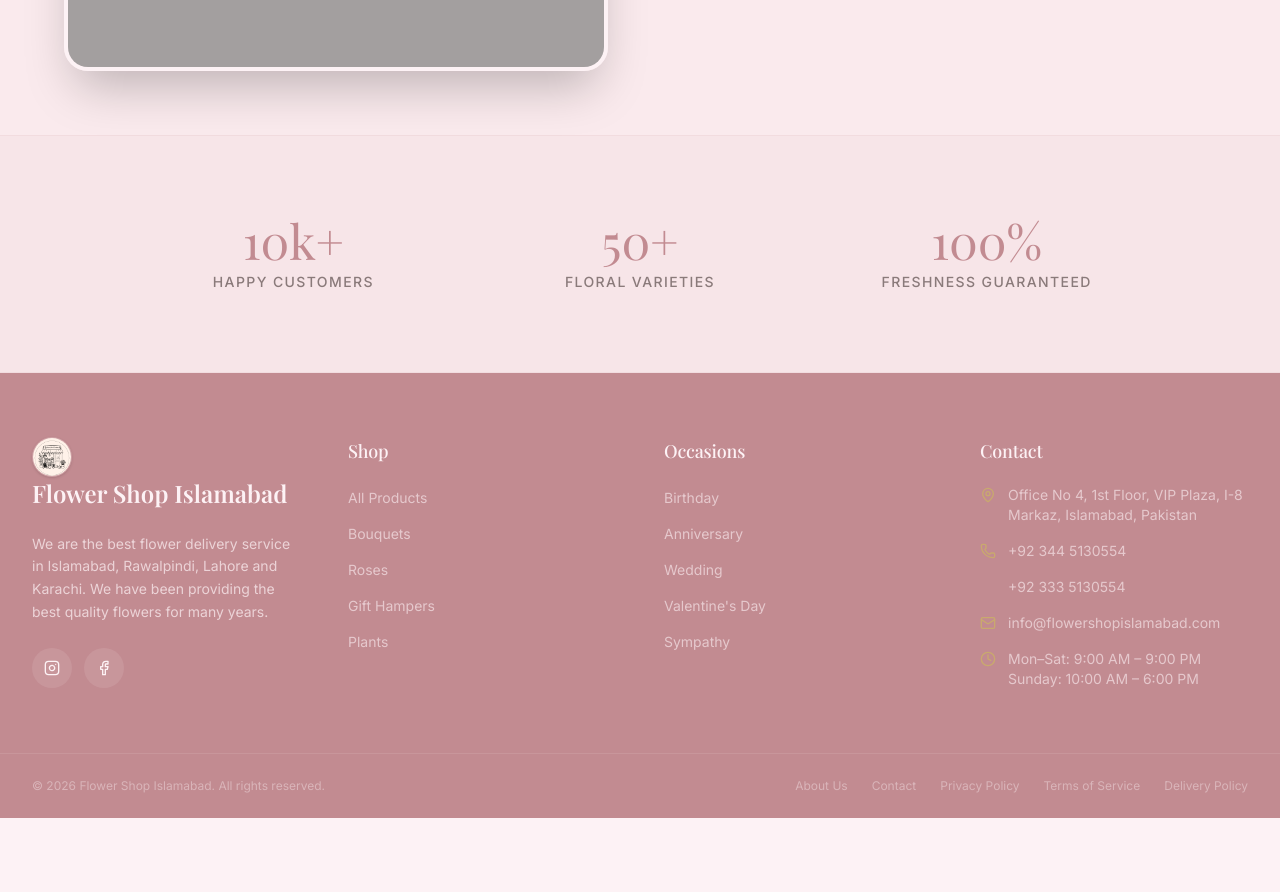
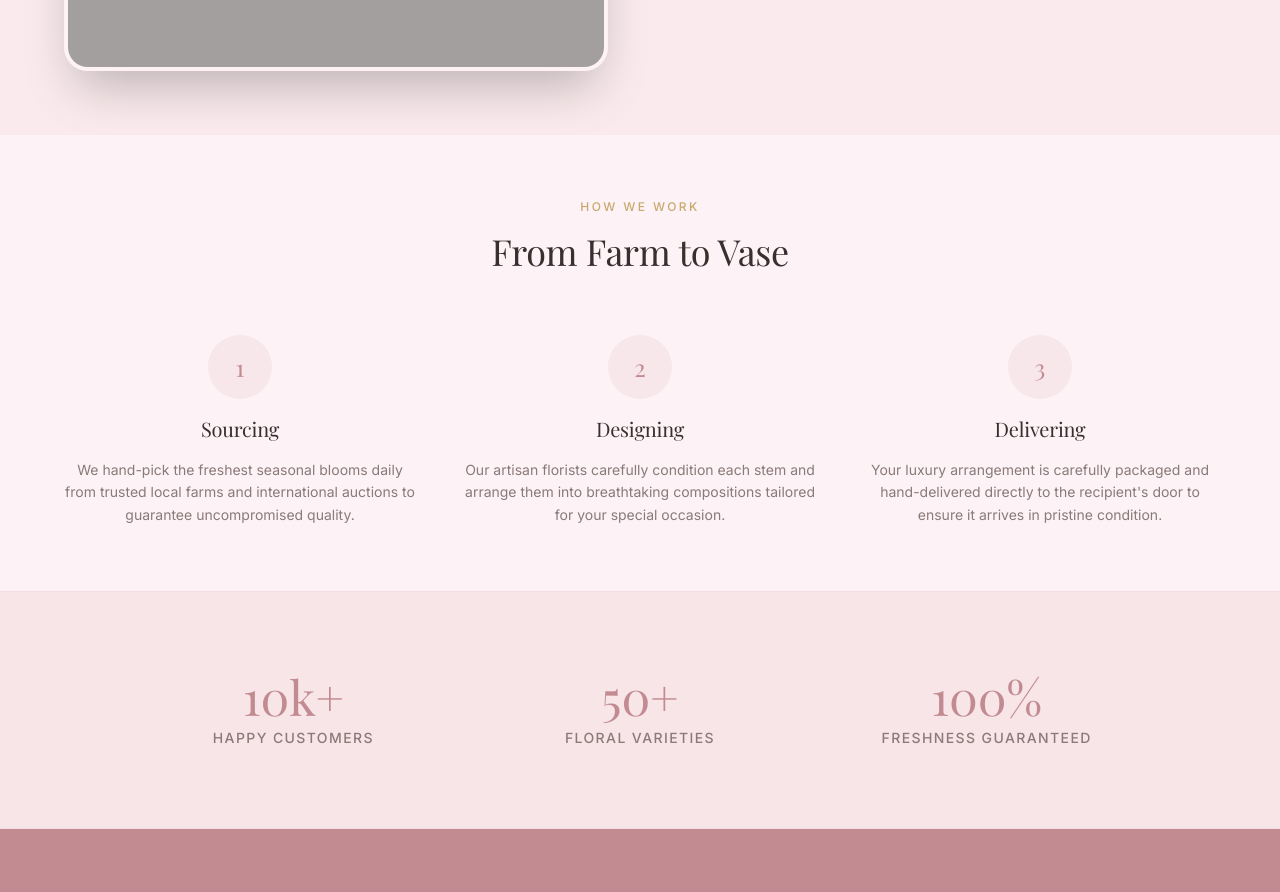
Before and after one commit to AbdulMoeez6/flowershop, a Next.js app: page /about in a window 1280 px wide. Shown: the part 1120-2012 px from the top of the page. Before the commit the page ends 1938 px from the top, so only its background shows below. Built offline with nearby package versions, Linux system fonts and the light colour scheme; grey boxes are pictures that could not be loaded; a web font is replaced by a local one.

Commit message:
feat: add About page, implement main landing page, and create FAQs component

```diff
--- a/src/app/about/page.tsx
+++ b/src/app/about/page.tsx
@@ -88,6 +88,72 @@
           </div>
         </section>
 
+        {/* Our Process Section */}
+        <section className="py-16 px-4 bg-white">
+          <div className="container mx-auto max-w-6xl text-center">
+            <motion.span
+              initial={{ opacity: 0, y: 10 }}
+              whileInView={{ opacity: 1, y: 0 }}
+              viewport={{ once: true }}
+              className="text-xs uppercase tracking-[0.2em] text-gold font-medium mb-4 block"
+            >
+              How We Work
+            </motion.span>
+            <motion.h2
+              initial={{ opacity: 0, y: 10 }}
+              whileInView={{ opacity: 1, y: 0 }}
+              viewport={{ once: true }}
+              transition={{ delay: 0.1 }}
+              className="text-3xl md:text-4xl font-serif text-foreground mb-16"
+            >
+              From Farm to Vase
+            </motion.h2>
+
+            <div className="grid grid-cols-1 md:grid-cols-3 gap-12">
+              <motion.div
+                initial={{ opacity: 0, y: 20 }}
+                whileInView={{ opacity: 1, y: 0 }}
+                viewport={{ once: true }}
+                className="space-y-4"
+              >
+                <div className="w-16 h-16 mx-auto bg-primary/10 rounded-full flex items-center justify-center text-primary text-2xl font-serif">1</div>
+                <h4 className="text-xl font-serif text-foreground">Sourcing</h4>
+                <p className="text-muted-foreground text-sm leading-relaxed">
+                  We hand-pick the freshest seasonal blooms daily from trusted local farms and international auctions to guarantee uncompromised quality.
+                </p>
+              </motion.div>
+
+              <motion.div
+                initial={{ opacity: 0, y: 20 }}
+                whileInView={{ opacity: 1, y: 0 }}
+                viewport={{ once: true }}
+                transition={{ delay: 0.1 }}
+                className="space-y-4"
+              >
+                <div className="w-16 h-16 mx-auto bg-primary/10 rounded-full flex items-center justify-center text-primary text-2xl font-serif">2</div>
+                <h4 className="text-xl font-serif text-foreground">Designing</h4>
+                <p className="text-muted-foreground text-sm leading-relaxed">
+                  Our artisan florists carefully condition each stem and arrange them into breathtaking compositions tailored for your special occasion.
+                </p>
+              </motion.div>
+
+              <motion.div
+                initial={{ opacity: 0, y: 20 }}
+                whileInView={{ opacity: 1, y: 0 }}
+                viewport={{ once: true }}
+                transition={{ delay: 0.2 }}
+                className="space-y-4"
+              >
+                <div className="w-16 h-16 mx-auto bg-primary/10 rounded-full flex items-center justify-center text-primary text-2xl font-serif">3</div>
+                <h4 className="text-xl font-serif text-foreground">Delivering</h4>
+                <p className="text-muted-foreground text-sm leading-relaxed">
+                  Your luxury arrangement is carefully packaged and hand-delivered directly to the recipient's door to ensure it arrives in pristine condition.
+                </p>
+              </motion.div>
+            </div>
+          </div>
+        </section>
+
         {/* Stats / Values */}
         <section className="py-20 bg-primary/5 border-y border-primary/10">
           <div className="container mx-auto max-w-5xl px-4">
--- a/src/app/page.tsx
+++ b/src/app/page.tsx
@@ -8,7 +8,7 @@
 import { OccasionStrip } from "@/components/home/occasion-strip"
 import { WhyChooseUs } from "@/components/home/why-choose-us"
 import { Testimonials } from "@/components/home/testimonials"
-import { Newsletter } from "@/components/home/newsletter"
+import { FAQs } from "@/components/home/faqs"
 import { getFeaturedProducts, getCategories } from "@/lib/data"
 
 export default async function HomePage() {
@@ -66,8 +66,8 @@
         {/* Testimonials */}
         <Testimonials />
 
-        {/* Newsletter */}
-        <Newsletter />
+        {/* FAQs */}
+        <FAQs />
       </main>
 
       <Footer />
--- /dev/null
+++ b/src/components/home/faqs.tsx
@@ -0,0 +1,91 @@
+"use client"
+
+import { useState } from "react"
+import { motion, AnimatePresence } from "framer-motion"
+import { Plus, Minus } from "lucide-react"
+
+const faqs = [
+  {
+    question: "Do you offer same-day flower delivery in Islamabad?",
+    answer: "Yes, we offer same-day flower delivery across Islamabad and Rawalpindi for all orders placed before 4:00 PM."
+  },
+  {
+    question: "Are your flowers fresh?",
+    answer: "Absolutely. We source our blooms daily from premium local and international growers to ensure maximum freshness and a longer vase life."
+  },
+  {
+    question: "Can I customize a bouquet?",
+    answer: "Yes! We love creating bespoke arrangements. Please contact our team via WhatsApp or phone with your specific requirements and color preferences."
+  },
+  {
+    question: "Do you deliver gift items along with flowers?",
+    answer: "Yes, we offer a curated selection of premium chocolates, elegant greeting cards, and luxury teddy bears that can be added to any floral order."
+  },
+  {
+    question: "What payment methods do you accept?",
+    answer: "We accept all major Credit/Debit cards, online bank transfers, and local mobile wallets (JazzCash/EasyPaisa)."
+  },
+  {
+    question: "Do you deliver at midnight?",
+    answer: "Yes, our special midnight delivery service is perfect for birthday and anniversary surprises. Please select the midnight delivery option during checkout."
+  }
+]
+
+export function FAQs() {
+  const [openIndex, setOpenIndex] = useState<number | null>(0)
+
+  return (
+    <section className="section-padding bg-background relative overflow-hidden">
+      <div className="container mx-auto px-4 md:px-8 max-w-4xl relative z-10">
+
+        <div className="text-center mb-12 flex items-center justify-center gap-3">
+          <span className="text-2xl">🌸</span>
+          <h2 className="text-3xl md:text-4xl font-serif text-primary">
+            FAQs – Flower Shop Islamabad
+          </h2>
+          <span className="text-2xl">🌸</span>
+        </div>
+
+        <div className="space-y-4">
+          {faqs.map((faq, idx) => {
+            const isOpen = openIndex === idx
+            return (
+              <div
+                key={idx}
+                className={`border rounded-xl transition-colors duration-300 ${isOpen ? 'bg-primary/10 border-primary/20' : 'bg-primary/5 border-primary/10 hover:bg-primary/10'}`}
+              >
+                <button
+                  onClick={() => setOpenIndex(isOpen ? null : idx)}
+                  className="w-full flex items-center justify-between p-6 text-left"
+                >
+                  <span className="font-serif text-lg md:text-xl text-primary font-medium pr-8">
+                    {faq.question}
+                  </span>
+                  <span className="shrink-0 text-primary">
+                    {isOpen ? <Minus className="w-5 h-5" /> : <Plus className="w-5 h-5" />}
+                  </span>
+                </button>
+                <AnimatePresence>
+                  {isOpen && (
+                    <motion.div
+                      initial={{ height: 0, opacity: 0 }}
+                      animate={{ height: "auto", opacity: 1 }}
+                      exit={{ height: 0, opacity: 0 }}
+                      transition={{ duration: 0.3, ease: "easeInOut" }}
+                      className="overflow-hidden"
+                    >
+                      <div className="p-6 pt-0 text-foreground/80 leading-relaxed">
+                        {faq.answer}
+                      </div>
+                    </motion.div>
+                  )}
+                </AnimatePresence>
+              </div>
+            )
+          })}
+        </div>
+
+      </div>
+    </section>
+  )
+}
```
